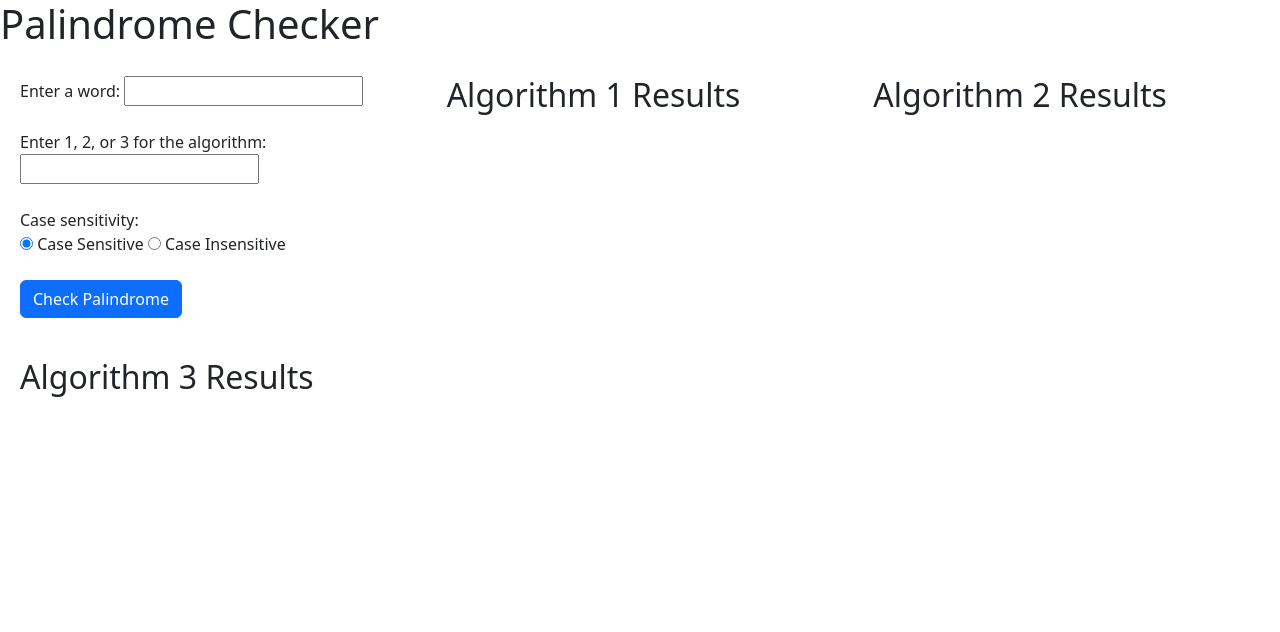
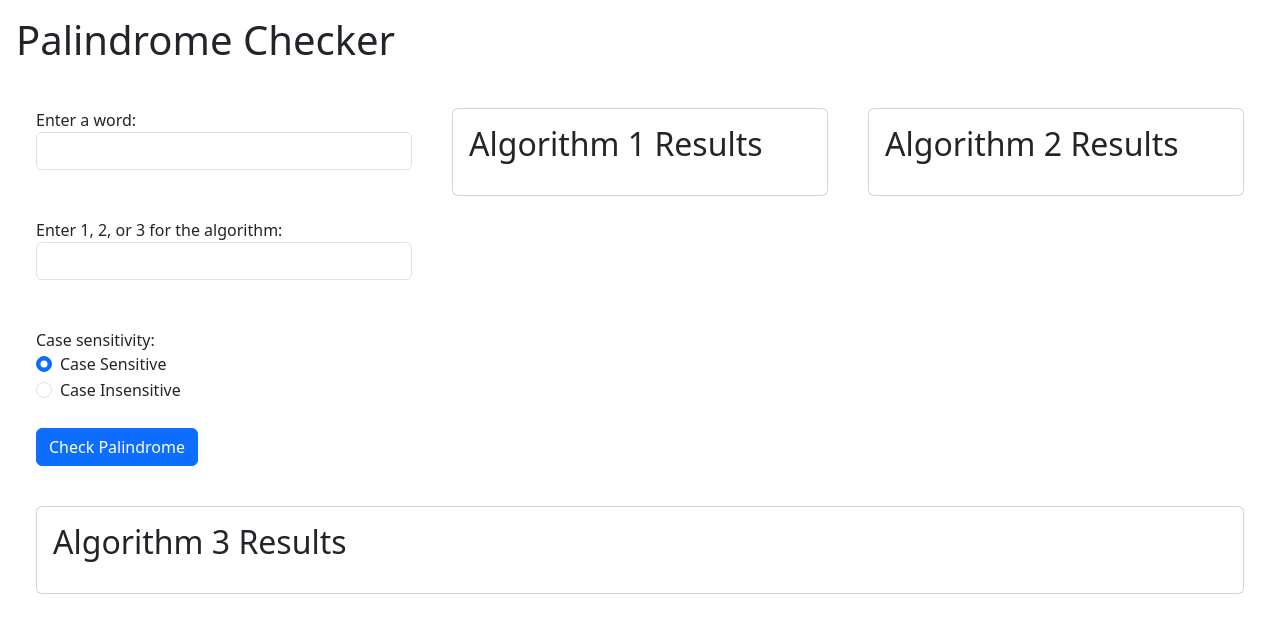
Before and after one commit to l1zm4r13/CMP-335, a plain HTML site: page Module 2/Assignment 1/assignment_1Liz.html in a window 1280 px wide. Drawn offline with nearby package versions, Linux system fonts and the light colour scheme.

Commit message:
Completed assignment 1 - exceptional level commit

```diff
--- a/Module 2/Assignment 1/assignment_1Liz.html
+++ b/Module 2/Assignment 1/assignment_1Liz.html
@@ -14,46 +14,63 @@
     <script src="assignment_1Liz.js"></script>
 </head>
 <!-- body section with a form for user input -->
-<body>
-    <h1>Palindrome Checker</h1>
+<body class="p-3">
+    <h1 class="mb-4">Palindrome Checker</h1>
+    <!-- form for user input with labels, input fields, and a button to check for palindromes -->
     <div class="myflexboxRow">
         <div class="myflexboxColumn">
+            <!-- form for user input -->
             <form id="palindromeForm">
                 <label for="newWord">Enter a word:</label>
-                <input type="text" id="newWord" name="newWord">
+                <input type="text" class="form-control" id="newWord" name="newWord">
                 <br><br>
-
+                <!-- input field for selecting the algorithm to use -->
                 <label for="newNumber">Enter 1, 2, or 3 for the algorithm:</label>
-                <input type="number" id="newNumber" name="newNumber">
+                <input type="number" class="form-control" id="newNumber" name="newNumber">
                 <br><br>
-
+                <!-- radio buttons for selecting case sensitivity -->
                 <label>Case sensitivity:</label>
+                <div class="form-check">
+                    <input type="radio" class="form-check-input" id="caseSensitive" name="caseOption" value="sensitive" checked>
+                    <label class="form-check-label" for="caseSensitive">Case Sensitive</label>
+                </div>
+                <div class="form-check">
+                    <input type="radio" class="form-check-input" id="caseInsensitive" name="caseOption" value="insensitive">
+                    <label class="form-check-label" for="caseInsensitive">Case Insensitive</label>
+                </div>
                 <br>
-                <input type="radio" id="caseSensitive" name="caseOption" value="sensitive" checked>
-                <label for="caseSensitive">Case Sensitive</label>
-                <input type="radio" id="caseInsensitive" name="caseOption" value="insensitive">
-                <label for="caseInsensitive">Case Insensitive</label>
-                <br><br>
-
+                <!-- button to check for palindromes -->
                 <input type="button" class="btn btn-primary" value="Check Palindrome" onclick="validateANDcheck()">
             </form>
         </div>
         <!-- divs to display results for algorithm 1 -->
         <div class="myflexboxColumn">
-                <h2>Algorithm 1 Results</h2>
-                <ul id="algorithm1Results"></ul>
+            <div class="card mb-3">
+                <div class="card-body">
+                    <h2 class="card-title">Algorithm 1 Results</h2>
+                    <ul id="algorithm1Results"></ul>
+                </div>
+            </div>
         </div>
 
         <!-- divs to display results for algorithm 2 -->
         <div class="myflexboxColumn">
-            <h2>Algorithm 2 Results</h2>
-            <ul id="algorithm2Results"></ul>
+            <div class="card mb-3">
+                <div class="card-body">
+                    <h2 class="card-title">Algorithm 2 Results</h2>
+                    <ul id="algorithm2Results"></ul>
+                </div>
+            </div>
         </div>
 
         <!-- divs to display results for algorithm 3 -->
         <div class="myflexboxColumn">
-            <h2>Algorithm 3 Results</h2>
-            <ul id="algorithm3Results"></ul>
+            <div class="card mb-3">
+                <div class="card-body">
+                    <h2 class="card-title">Algorithm 3 Results</h2>
+                    <ul id="algorithm3Results"></ul>
+                </div>
+            </div>
         </div>
     </div>
 </body>
```
